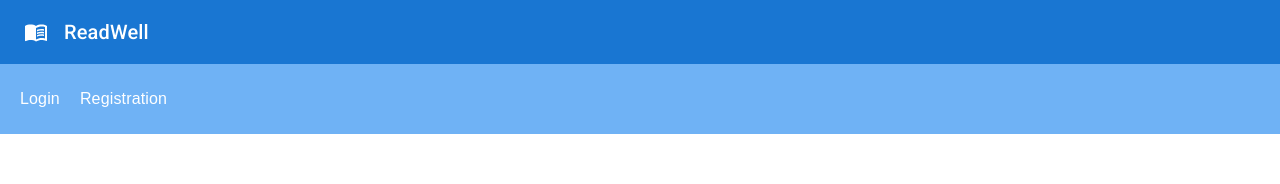
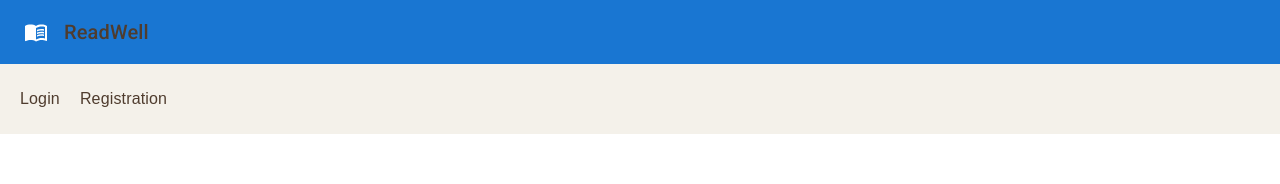
Before and after one commit to TylerDSmalley/readWell, a React (Create React App) app in the folder client/: page / in a window 1280 px wide. Shown: the top 184 px of the page. Built offline with nearby package versions, Linux system fonts and the light colour scheme; no server answers.

Commit message:
Update App.css
changed color palette

```diff
--- a/client/src/App.css
+++ b/client/src/App.css
@@ -3,7 +3,7 @@
 }
 
 body{
-  background-image: linear-gradient(90deg, lightgray, rgb(252, 250, 250));
+  background-image: linear-gradient(90deg, #F9F7F4, rgb(252, 250, 250));
 }
 
 .App {
@@ -140,10 +140,14 @@ span {
 .navbar {
   width: 100%;
   height: 70px;
-  background-color: rgb(111, 178, 245);
+  background-color: #F4F1EA;
   display: flex;
   align-items: center;
   font-family: Arial, Helvetica, sans-serif;
+}
+
+.navbar2 {
+  background-color: #EAD0AD;
 }
 .navbar .links {
   flex: 50%;
@@ -162,7 +166,7 @@ span {
 a {
   margin-left: 20px;
   text-decoration: none;
-  color: white;
+  color: #4F3C2E;
 }
 
 .navbar button {
```
